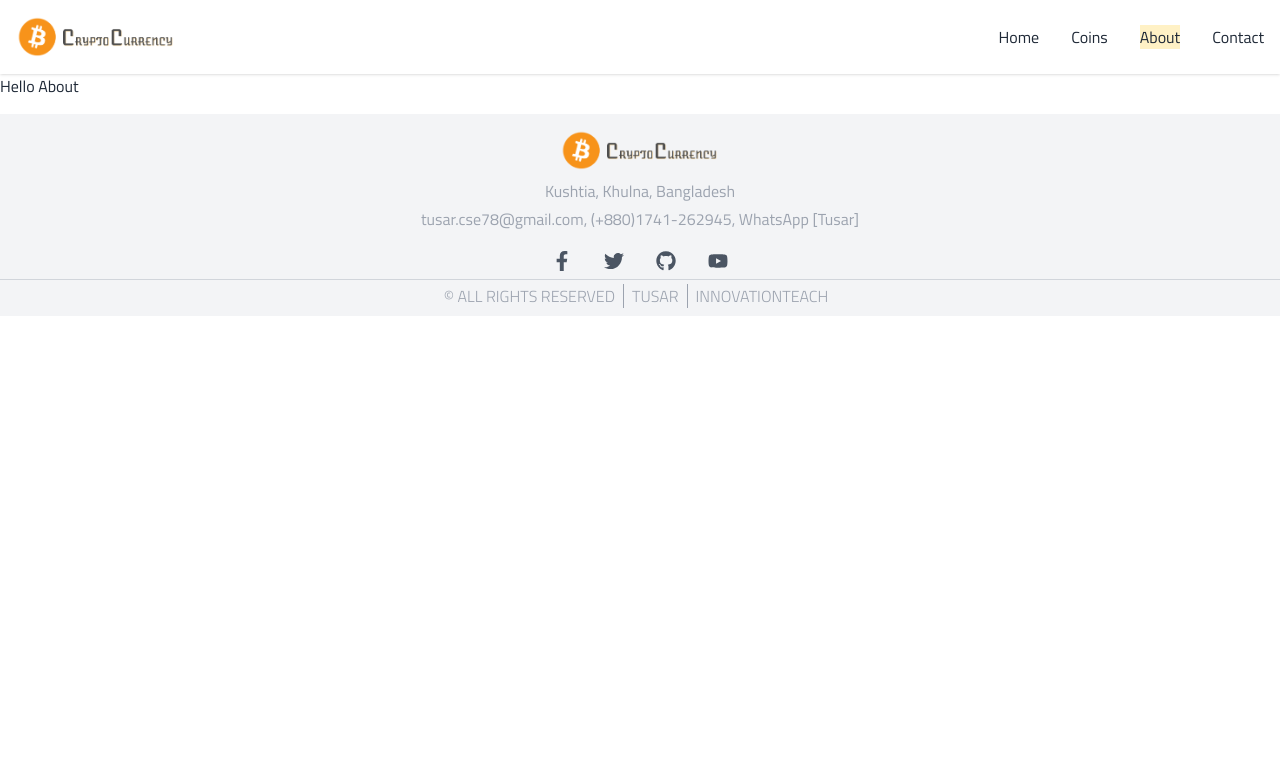
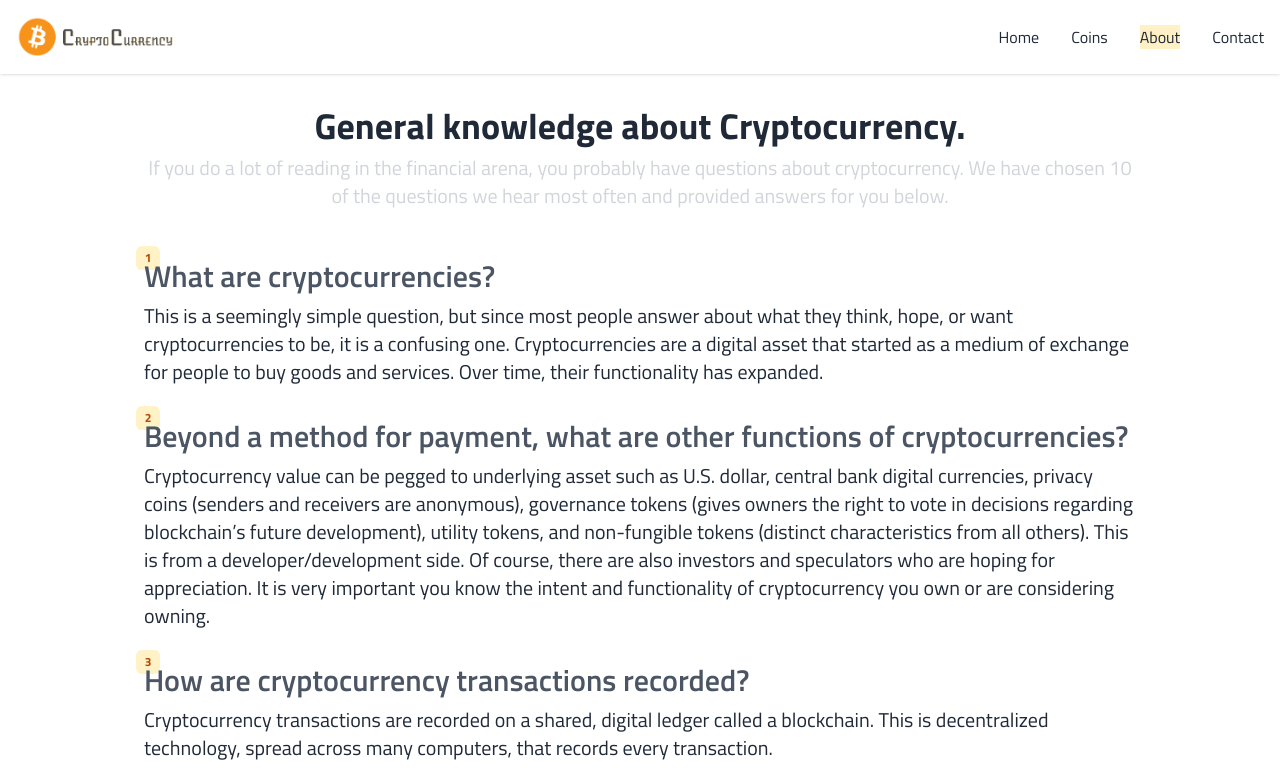
Before and after one commit to Tusar78/crypto-currencies, a React (Create React App) app: page /about in a window 1280 px wide. Shown: the top 780 px of the page. Built offline with nearby package versions, Linux system fonts and the light colour scheme.

Commit message:
About section is done

```diff
--- /dev/null
+++ b/public/question.json
@@ -0,0 +1,52 @@
+[
+  {
+    "id": 1,
+    "question": "What are cryptocurrencies?",
+    "answer": "This is a seemingly simple question, but since most people answer about what they think, hope, or want cryptocurrencies to be, it is a confusing one. Cryptocurrencies are a digital asset that started as a medium of exchange for people to buy goods and services. Over time, their functionality has expanded."
+  },
+  {
+    "id": 2,
+    "question": "Beyond a method for payment, what are other functions of cryptocurrencies?",
+    "answer": "Cryptocurrency value can be pegged to underlying asset such as U.S. dollar, central bank digital currencies, privacy coins (senders and receivers are anonymous), governance tokens (gives owners the right to vote in decisions regarding blockchain’s future development), utility tokens, and non-fungible tokens (distinct characteristics from all others). This is from a developer/development side. Of course, there are also investors and speculators who are hoping for appreciation. It is very important you know the intent and functionality of cryptocurrency you own or are considering owning."
+  },
+  {
+    "id": 3,
+    "question": "How are cryptocurrency transactions recorded?",
+    "answer": "Cryptocurrency transactions are recorded on a shared, digital ledger called a blockchain. This is decentralized technology, spread across many computers, that records every transaction."
+  },
+  {
+    "id": 4,
+    "question": "Are blockchain and cryptocurrencies the same? ",
+    "answer": "No. Blockchain is the technology that allows for cryptocurrencies to work. It is a decentralized and digital ledger of transactions used for cryptocurrencies and other assets/functions. It is important to separate the technology behind cryptocurrencies from the actual cryptocurrencies."
+  },
+  {
+    "id": 5,
+    "question": "Help me with the lingo — crypto, coins, tokens, ICOs.",
+    "answer": "Crypto — umbrella term for all digital and/or virtual currencies. Coins — Generally, any cryptocurrency that has its own separate blockchain. Tokens — Generally, any cryptocurrency that is built on top of existing blockchain, e.g., some companies issue their own cryptocurrencies, called tokens, which can be used to purchase goods or services specifically from issuing company. ICO — Short for Initial Coin Offering, this is analogous to a privately held company going public via an initial public offering (IPO)—a way to raise funds for a new cryptocurrency or expand services for existing coins"
+  },
+  {
+    "id": 6,
+    "question": "What are the top cryptocurrencies?",
+    "answer": "The most popular and widely heard of cryptocurrency is Bitcoin. As of early January 2021, the total cryptocurrency market is over $1 trillion, and Bitcoin is around $700 billion. Believe it or not, there are over 7,800 cryptocurrencies in existence and growing. The top five, with over 80 percent of the market value, are Bitcoin, Ethereum, XRP, Tether, and Litecoin."
+  },
+  {
+    "id": 7,
+    "question": "Why are there so many cryptocurrencies?",
+    "answer": "People saw the success of Bitcoin and tried to improve existing functionality and provide new functionality with new cryptocurrencies. Additionally, investors and developers were certainly trying to make money."
+  },
+  {
+    "id": 8,
+    "question": "Can cryptocurrencies fail?",
+    "answer": "Yes. It is estimated that close to 2,000 cryptocurrencies have failed. This is for a variety of reasons: lack of funding at start and after launch, failure to evolve, and a few were outright frauds. Many of the failures happened during the initial coin offering boom of 2017–2018."
+  },
+  {
+    "id": 9,
+    "question": "I hear cryptocurrencies are used for illicit/illegal activities; is this true? ",
+    "answer": "Since cryptocurrency operates on a decentralized network that lacks a central authority, it is possible to exchange cryptocurrency without registering an identity. Yes, since the start there have been criminal activities with cryptocurrencies. However, the blockchain publicly records every transaction, and while names are not assigned to addresses, you can trace activity back to a crypto exchange, which knows the end user. The estimates vary for how many transactions are for illegal activities and proponents of cryptocurrency point to illegal activity with traditional currencies. (Source: NY Times article Jan 2020)"
+  },
+  {
+    "id": 10,
+    "question": "Are there ways to purchase outside an exchange?",
+    "answer": "Believe it or not, there are Bitcoin ATMs. You insert cash and bitcoins are transferred to your secure, digital wallet. There are also peer-to-peer (PTP) exchanges. Users post what they are hoping to buy or sell and then choose their trading partner(s)."
+  }
+]
--- a/src/Components/About/About.js
+++ b/src/Components/About/About.js
@@ -1,10 +1,34 @@
-import React from 'react';
+import React, { useEffect, useState } from "react";
+import Question from "./Question";
 
 const About = () => {
+  const [questions, setQuestions] = useState([]);
+  useEffect(() => {
+    fetch('question.json')
+      .then(res => res.json())
+      .then(data => setQuestions(data))
+  }, [])
   return (
-    <div>
-      <h2>Hello About</h2>
-    </div>
+    <section className="section">
+      <div className="about">
+        <div className="about__header">
+          <h2 className="about__title">
+            General knowledge about Cryptocurrency.
+          </h2>
+          <p className="about__subtitle">
+            If you do a lot of reading in the financial arena, you probably have
+            questions about cryptocurrency. We have chosen 10 of the questions
+            we hear most often and provided answers for you below.
+          </p>
+        </div>
+
+        <div className="about__question">
+          {
+            questions.map(question => <Question key={question.id} questionAnswer={question} />)
+          }
+        </div>
+      </div>
+    </section>
   );
 };
 
--- /dev/null
+++ b/src/Components/About/Question.js
@@ -0,0 +1,15 @@
+import React from "react";
+
+const Question = ({questionAnswer}) => {
+  const { id, question, answer } = questionAnswer;
+  return (
+    <div className="question-answer">
+      <h3 className="question">
+        <span className="question__id">{id}</span> {question}
+      </h3>
+      <p className="answer">{answer}</p>
+    </div>
+  );
+};
+
+export default Question;
--- a/src/index.css
+++ b/src/index.css
@@ -80,15 +80,18 @@
     @apply max-w-screen-xl w-full mx-auto;
   }
 
-  .crypto__info {
+  .crypto__info,
+  .about__header {
     @apply md:text-center md:mt-4 md:mb-4
   }
 
-  .crypto__title {
+  .crypto__title,
+  .about__title {
     @apply text-3xl font-semibold lg:text-4xl lg:font-bold;
   }
 
-  .crypto__text {
+  .crypto__text,
+  .about__subtitle {
     @apply mt-1 text-base font-normal lg:text-xl lg:mt-2 text-gray-300;
   }
 
@@ -197,6 +200,31 @@
     @apply text-gray-400 hover:underline;
   }
 
+  /* About section */
+  .about {
+    @apply max-w-screen-lg w-full mx-auto p-4
+  }
+
+  .about__subtitle {
+    @apply hidden md:block;
+  }
+
+  .about__question {
+    @apply mt-8 md:mt-12 grid gap-8;
+  }
+
+  .question {
+    @apply text-2xl lg:text-3xl font-semibold text-gray-600 relative mb-2;
+  }
+
+  .question__id {
+    @apply absolute -top-3 -left-2 w-6 h-6 rounded-md flex items-center justify-center bg-[#fff2c6] text-xs text-[#b74b06] -z-10 font-bold;
+  }
+
+  .answer {
+    @apply text-base md:text-xl;
+  }
+
 }
 
 @layer utilities {
```
